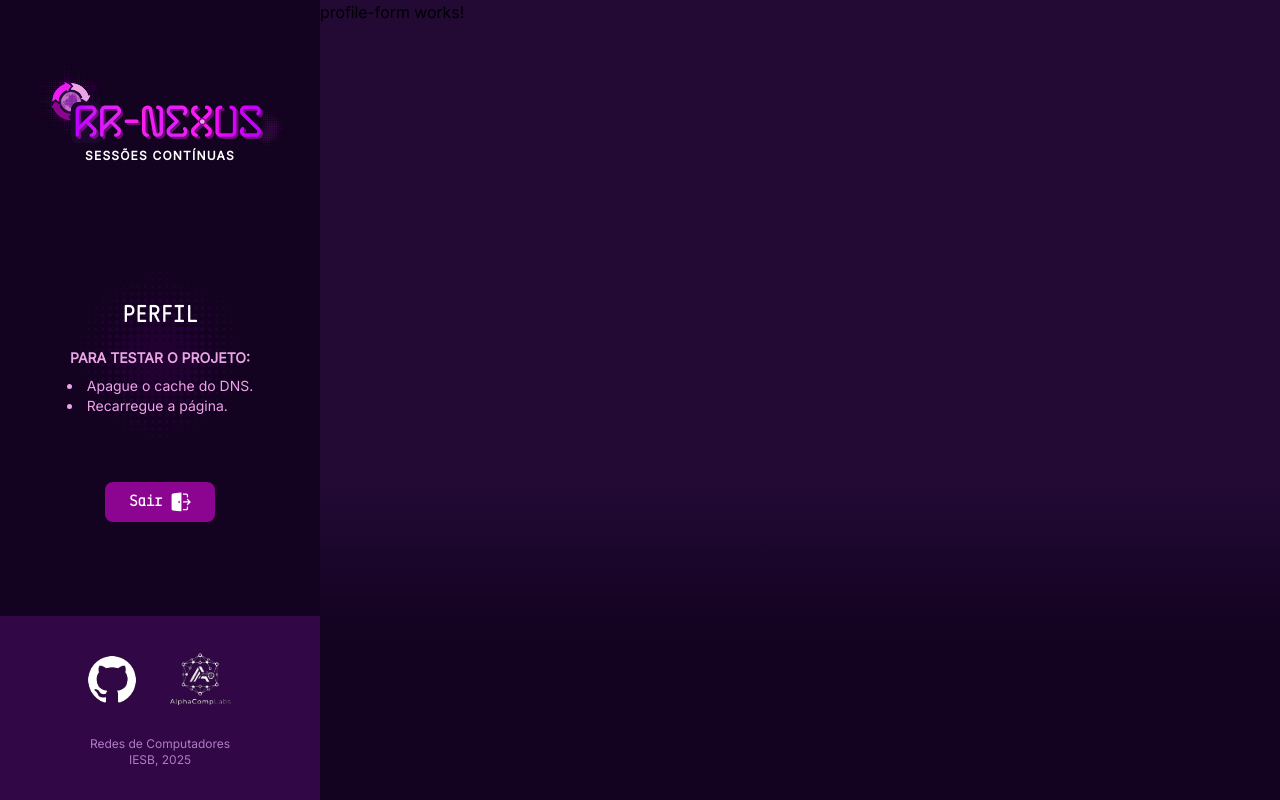
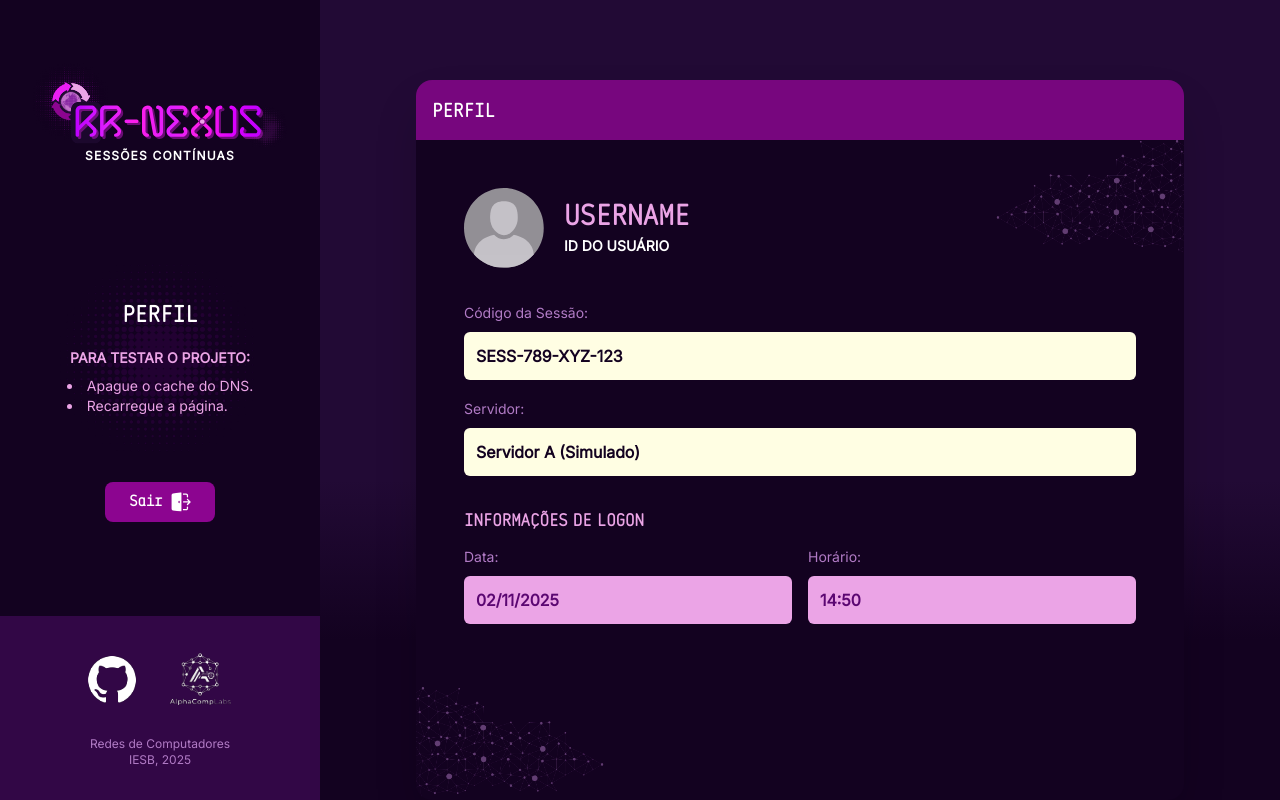
Before and after one commit to AlphaCompLabs/Projeto-RR-Nexus, an Angular app in the folder Frontend Angular/: page /meu-perfil in a window 1280 px wide. Built offline with nearby package versions, Linux system fonts and the light colour scheme.

Commit message:
feat: Profile-Form

```diff
--- a/Frontend Angular/src/app/components/profile-form/profile-form.component.html
+++ b/Frontend Angular/src/app/components/profile-form/profile-form.component.html
@@ -1 +1,65 @@
-<p>profile-form works!</p>
+<section class="w-full h-full px-12 pt-12 flex flex-col justify-end relative overflow-hidden">
+
+  <div class="relative z-10 max-w-3xl mx-auto rounded-2xl overflow-hidden shadow-2xl w-full flex flex-col min-h-[90vh]">
+
+    <div class="bg-nexus-purple bg-opacity-80 p-4">
+      <h3 class="font-baseet text-xl text-white font-semibold h-7 flex items-center pt-1">PERFIL</h3>
+    </div>
+
+    <div class="bg-nexus-darkest p-8 md:p-12 relative overflow-hidden flex-grow">
+
+      <img src="assets/images/network.svg" alt="" class="absolute bottom-0 left-0 w-1/2 md:w-1/4 z-0 opacity-50">
+      <img src="assets/images/network.svg" alt="" class="absolute top-0 right-0 w-1/2 md:w-1/4 z-0 opacity-50 flip-horizontal">
+
+      <div class="relative z-10">
+
+        <div class="flex items-center gap-5">
+          <img src="assets/images/profile.svg" alt="Ícone de Perfil" class="w-20 h-20 opacity-80">
+          <div>
+            <h2 class="font-baseet text-3xl text-nexus-pink-light font-semibold">{{ username }}</h2>
+            <p class="font-inter text-sm text-nexus-white font-semibold">{{ userId }}</p>
+          </div>
+        </div>
+
+        <div class="mt-8 grid grid-cols-1 gap-4">
+          <div>
+            <label class="font-inter text-sm text-nexus-lavender">Código da Sessão:</label>
+            <input
+              type="text"
+              [value]="sessionId"
+              readonly
+              class="w-full bg-nexus-cream rounded-md p-3 mt-2 text-nexus-darkest font-semibold focus:outline-none">
+          </div>
+          <div>
+            <label class="font-inter text-sm text-nexus-lavender">Servidor:</label>
+            <input
+              type="text"
+              [value]="serverName"
+              readonly
+              class="w-full bg-nexus-cream rounded-md p-3 mt-2 text-nexus-darkest font-semibold focus:outline-none">
+          </div>
+        </div>
+
+        <div class="mt-8">
+          <h4 class="font-baseet text-lg text-nexus-pink-light font-semibold">INFORMAÇÕES DE LOGON</h4>
+          <div class="grid grid-cols-2 gap-4 mt-2">
+            <div>
+              <label class="font-inter text-sm text-nexus-lavender">Data:</label>
+              <input
+                type="text"
+                [value]="loginTime | date:'dd/MM/yyyy'"
+                readonly
+                class="w-full bg-nexus-pink-light rounded-md p-3 mt-2 text-nexus-purple-deep font-semibold focus:outline-none">
+            </div>
+            <div>
+              <label class="font-inter text-sm text-nexus-lavender">Horário:</label>
+              <input
+                type="text"
+                [value]="loginTime | date:'HH:mm'"
+                readonly
+                class="w-full bg-nexus-pink-light rounded-md p-3 mt-2 text-nexus-purple-deep font-semibold focus:outline-none">
+            </div>
+          </div>
+        </div>
+
+      </div> </div> </div> </section>
--- a/Frontend Angular/src/app/components/profile-form/profile-form.component.ts
+++ b/Frontend Angular/src/app/components/profile-form/profile-form.component.ts
@@ -1,11 +1,35 @@
-import { Component } from '@angular/core';
+import { Component, OnInit } from '@angular/core';
+// 1. Importe o DatePipe para formatar a data/hora
+import { DatePipe } from '@angular/common';
 
 @Component({
   selector: 'app-profile-form',
-  imports: [],
+  standalone: true,
+  // 2. Adicione o DatePipe aos imports
+  imports: [DatePipe],
   templateUrl: './profile-form.component.html',
-  styleUrl: './profile-form.component.css',
+  styleUrl: './profile-form.component.css'
 })
-export class ProfileFormComponent {
+export class ProfileFormComponent implements OnInit {
 
+  // 3. Esta é a "estruturinha" para os dados
+  public username: string = 'USERNAME';
+  public userId: string = 'ID DO USUÁRIO';
+  public sessionId: string = 'SESS-789-XYZ-123';
+  public serverName: string = 'Servidor A (Simulado)'; // Requisito do PDF
+  public loginTime: Date = new Date(); // Guarda a data/hora do login
+
+  constructor() { }
+
+  ngOnInit(): void {
+    // 4. No futuro, chamaremos uma função aqui para
+    // carregar estes dados de um serviço (backend)
+    this.loadUserProfile();
+  }
+
+  loadUserProfile(): void {
+    // TODO: Substituir por chamadas reais de API e de Rede
+    // Por agora, os dados simulados acima são suficientes.
+    console.log('Página de perfil carregada.');
+  }
 }
--- a/Frontend Angular/src/app/components/sidebar/sidebar.component.html
+++ b/Frontend Angular/src/app/components/sidebar/sidebar.component.html
@@ -1,7 +1,7 @@
 <div class="h-full flex flex-col justify-between text-white font-inter">
 
   <div class="text-center pt-8 px-8">
-    <img src="assets/images/logo.svg" alt="Logo RR-Nexus" class="w-64 mx-auto">
+    <img src="assets/images/logo.svg" alt="Logo RR-Nexus" class="w-72 mx-auto">
     <p class="text-xs text-white font-semibold tracking-widest">SESSÕES CONTÍNUAS</p>
   </div>
 
```
